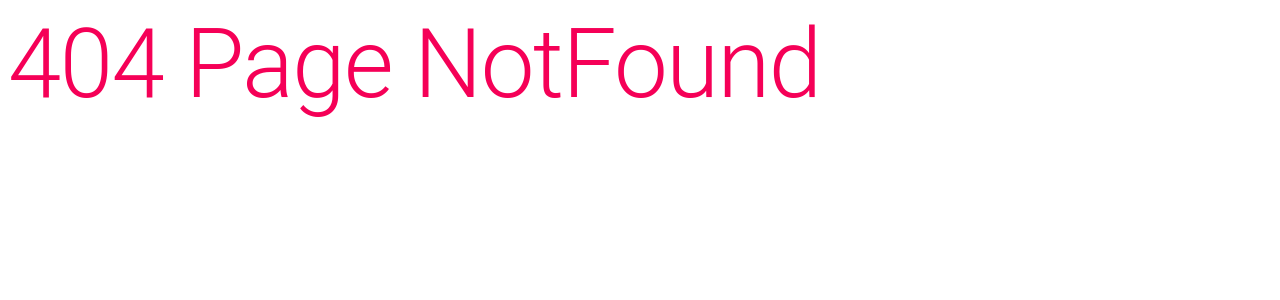
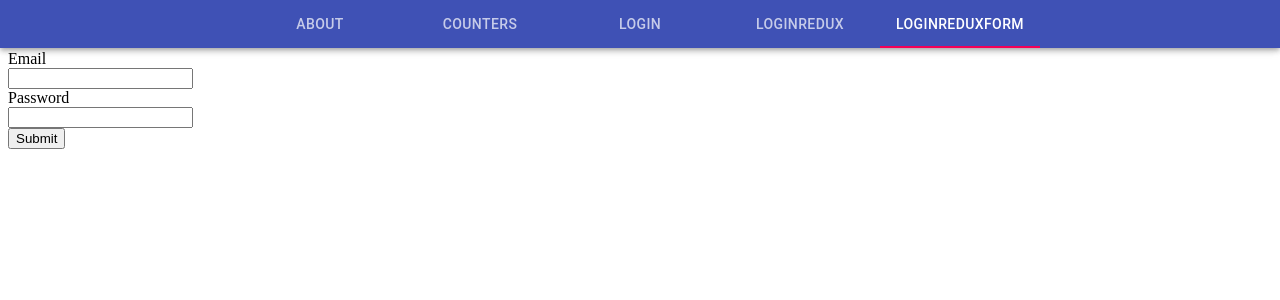
Before and after one commit to Zyglin/zyglin1.github.io, a React app: page /login-redux-form in a window 1280 px wide. Before the commit this address had no page. Shown: the top 300 px of the page. Built offline with nearby package versions, Linux system fonts and the light colour scheme; the HTML template or start-up script is replaced by a standard one.

Commit message:
Install package redux-form.Create LoginReduxContainer,LoginReduxComponent,update store,validation for Task,

```diff
--- a/package.json
+++ b/package.json
@@ -23,6 +23,8 @@
     "react-redux": "^7.1.1",
     "react-router-dom": "^5.0.1",
     "redux": "^4.0.4",
+    "redux-form": "^8.2.6",
+    "redux-form-website-template": "^1.0.11",
     "styled-components": "^4.3.2"
   },
   "devDependencies": {
--- a/src/App.js
+++ b/src/App.js
@@ -1,11 +1,17 @@
 /* eslint-disable class-methods-use-this */
 import React from 'react';
 import { Provider } from 'react-redux';
-import { createStore } from 'redux';
-import reducer from './views/LoginRedux/reducers/index';
+import { createStore, combineReducers } from 'redux';
+import { reducer as formReducer } from 'redux-form';
+import reducer from './views/LoginRedux/reducers';
 import AppRouter from './AppRouter';
 
-const store = createStore(reducer);
+const rootReducer = combineReducers({
+  loginredux: reducer,
+  form: formReducer,
+});
+
+const store = createStore(rootReducer);
 
 class App extends React.Component {
   render() {
--- a/src/AppRouter.js
+++ b/src/AppRouter.js
@@ -6,6 +6,7 @@ import About from './containers/AboutContainer';
 import Counters from './containers/CountCounterContainer';
 import Login from './containers/LoginContainer';
 import LoginRedux from './containers/LoginReduxContainer';
+import LoginReduxForm from './containers/LoginReduxFormContainer';
 import LoginSucess from './containers/LoginSucessContainer';
 
 const AppRouter = () => (
@@ -17,6 +18,7 @@ const AppRouter = () => (
       <Route path="/counters" component={Counters} />
       <Route path="/login" component={Login} />
       <Route exact path="/login-redux" component={LoginRedux} />
+      <Route exact path="/login-redux-form" component={LoginReduxForm} />
       <Route path="/login-redux/success" component={LoginSucess} />
       <Route component={NotFound} />
     </Switch>
--- a/src/containers/LoginReduxContainer.js
+++ b/src/containers/LoginReduxContainer.js
@@ -57,8 +57,8 @@ function mapDispatchToProps(dispatch) {
 
 function mapStateToProps(state) {
   return {
-    mail: state.mail,
-    password: state.password,
+    mail: state.loginredux.mail,
+    password: state.loginredux.password,
   };
 }
 
--- /dev/null
+++ b/src/containers/LoginReduxFormContainer.js
@@ -0,0 +1,20 @@
+/* eslint-disable class-methods-use-this */
+import React from 'react';
+import LoginReduxFormView from '../views/LoginReduxForm';
+
+class LoginReduxFormContainer extends React.Component {
+  handleSubmit = values => {
+    // print the form values to the console
+    console.log(values);
+  };
+
+  render() {
+    return (
+      <div>
+        <LoginReduxFormView onSubmit={this.handleSubmit} />
+      </div>
+    );
+  }
+}
+
+export default LoginReduxFormContainer;
--- a/src/containers/TabPanelContainer.js
+++ b/src/containers/TabPanelContainer.js
@@ -21,6 +21,7 @@ class TabPanelContainer extends React.Component {
       case '/counters':
       case '/login':
       case '/login-redux':
+      case '/login-redux-form':
         return <TabPanel value={this.state.pathname} />;
       default:
         return null;
--- a/src/views/Counter/TabPanels/index.js
+++ b/src/views/Counter/TabPanels/index.js
@@ -18,6 +18,7 @@ const TabPanel = props => {
           <Tab label="Counters" component={Link} value="/counters" to="/counters" />
           <Tab label="Login" component={Link} value="/login" to="/login" />
           <Tab label="LoginRedux" component={Link} value="/login-redux" to="/login-redux" />
+          <Tab label="LoginReduxForm" component={Link} value="/login-redux-form" to="/login-redux-form" />
         </Tabs>
       </AppBar>
     </div>
--- /dev/null
+++ b/src/views/LoginReduxForm/index.js
@@ -0,0 +1,53 @@
+import React from 'react';
+import PropTypes from 'prop-types';
+import { Field, reduxForm } from 'redux-form';
+
+const required = value => (value || typeof value === 'number' ? undefined : 'Required');
+const email = value => (value && !/^[A-Z0-9._%+-]+@[A-Z0-9.-]+\.[A-Z]{2,4}$/i.test(value) ? 'Invalid email address' : undefined);
+const minLength = min => value => (value && value.length < min ? `Must be ${min} characters or less` : undefined);
+const minLength6 = minLength(6);
+
+const renderField = ({ input, label, type, meta: { touched, error, warning } }) => (
+  <div>
+    <label>{label}</label>
+    <div>
+      <input {...input} placeholder={label} type={type} />
+      {touched && ((error && <span>{error}</span>) || (warning && <span>{warning}</span>))}
+    </div>
+  </div>
+);
+
+const LoginReduxFormView = props => {
+  const { handleSubmit } = props;
+  return (
+    <div>
+      <p>ff</p>
+      <form onSubmit={handleSubmit}>
+        <div>
+          <label htmlFor="email">Email</label>
+          <Field name="email" component={renderField} type="email" validate={[required, email]} />
+        </div>
+        <div>
+          <label htmlFor="password">Password</label>
+          <Field name="password" component={renderField} type="password" validate={[required, minLength6]} />
+        </div>
+        <button type="submit">Submit</button>
+      </form>
+    </div>
+  );
+};
+
+LoginReduxFormView.propTypes = {
+  handleSubmit: PropTypes.func.isRequired,
+};
+
+renderField.propTypes = {
+  input: PropTypes.any,
+  label: PropTypes.any,
+  type: PropTypes.any,
+  meta: PropTypes.any,
+};
+
+export default reduxForm({
+  form: 'login',
+})(LoginReduxFormView);
```
Also changed, not shown: 2 other files (tests, documents, lock files or other folders).
